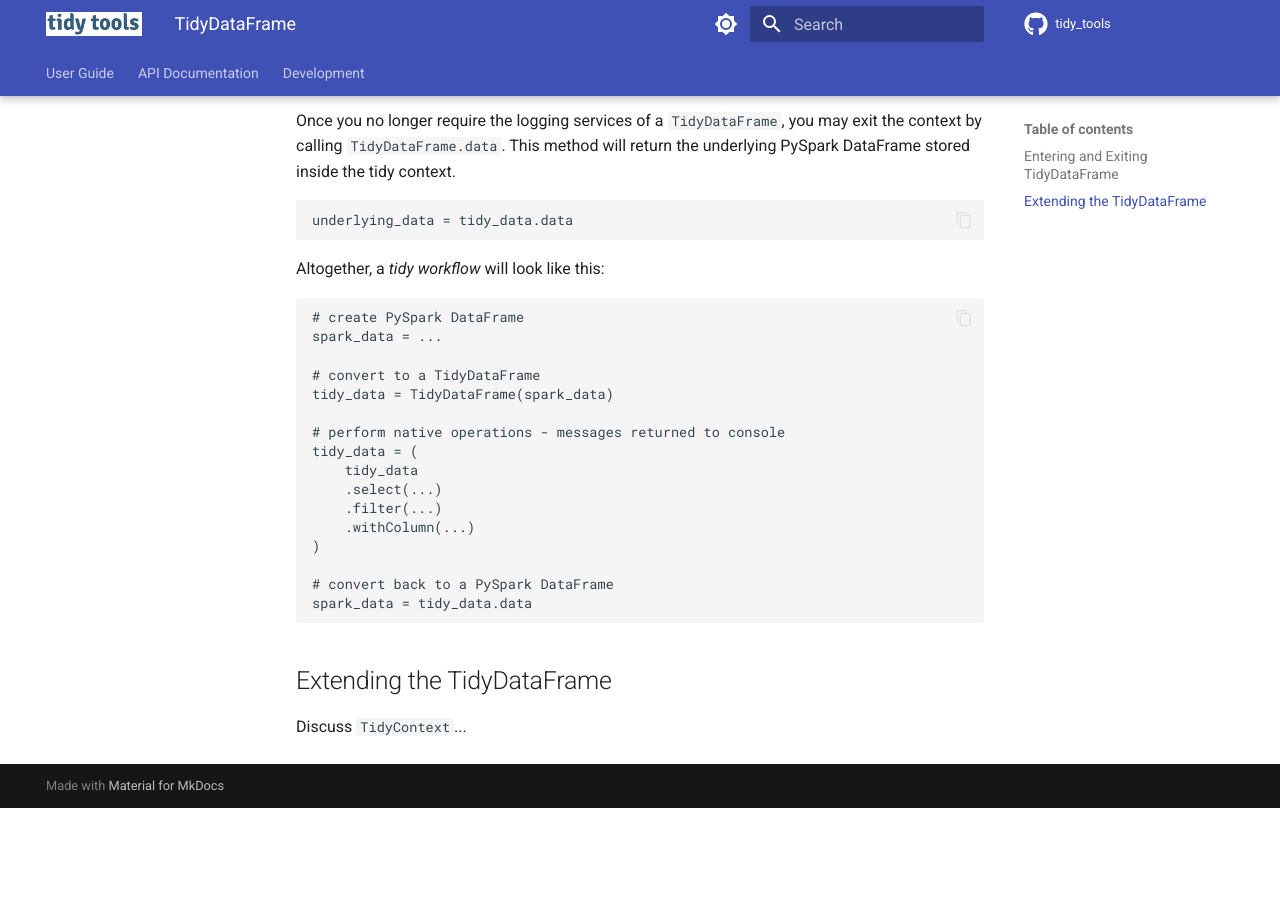
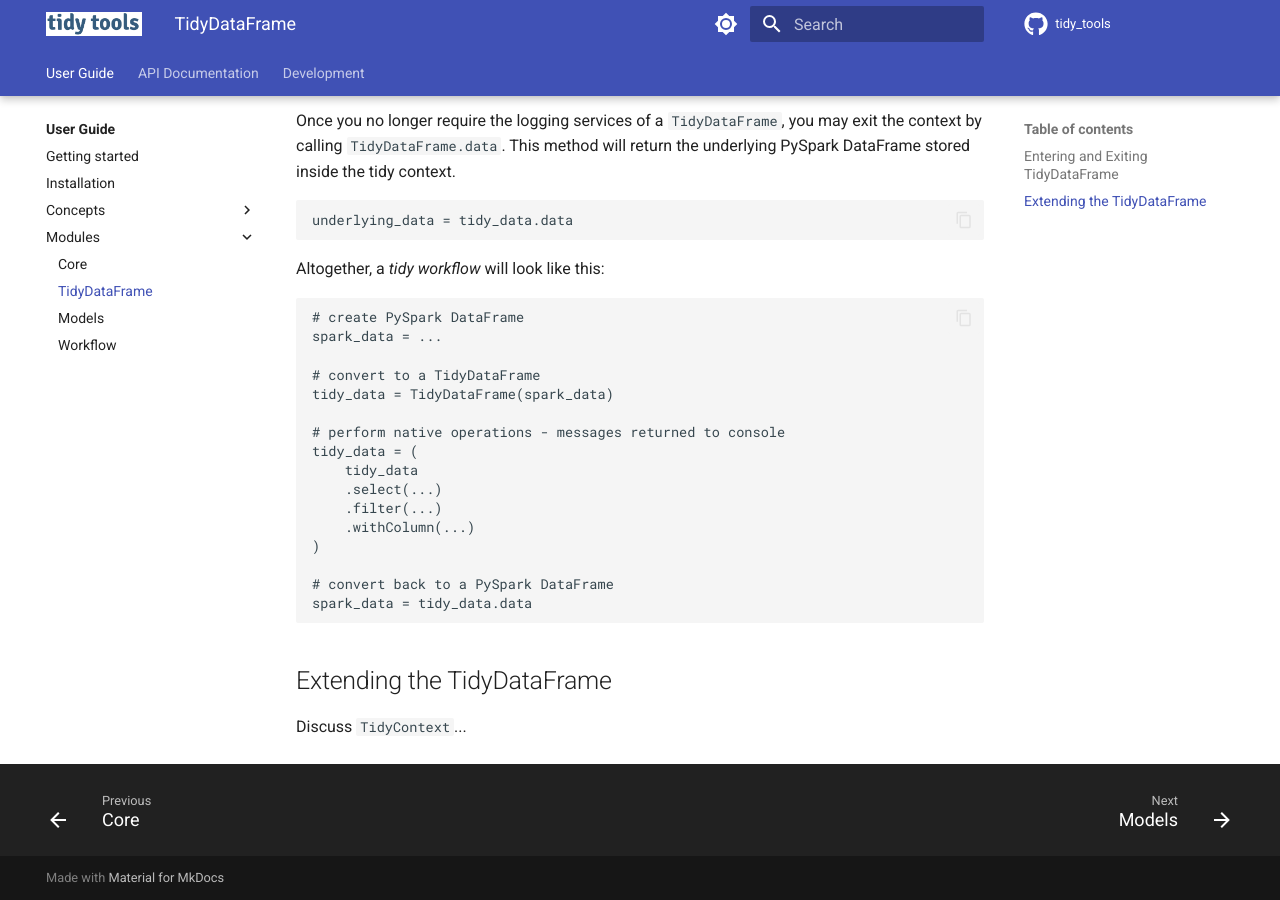
Before and after one commit to lucas-nelson-uiuc/tidy_tools, an MkDocs documentation site: the page built from docs/user-guide/modules/dataframe.md, in a window 1280 px wide and 900 px high, scrolled down 580 px. Built offline with MkDocs 1.6.1 and Material for MkDocs 9.7.7, drawn with Linux system fonts in a browser that asks for light colours; comment, search, counter and statistics services are not loaded; before the commit the page ends 1388 px from its top, so only the background shows below that.

Commit message:
docs: update site

```diff
--- a/mkdocs.yml
+++ b/mkdocs.yml
@@ -41,10 +41,10 @@ nav:
     - Concepts:
       - user-guide/concepts/declarative.md
     - Modules:
-      - user-guide/modules/modules.md
       - user-guide/modules/core.md
-      - user-guide/modules/frame.md
+      - user-guide/modules/dataframe.md
       - user-guide/modules/models.md
+      - user-guide/modules/workflow.md
   - API Documentation:
     - api/api-reference.md
     - Core:
```
